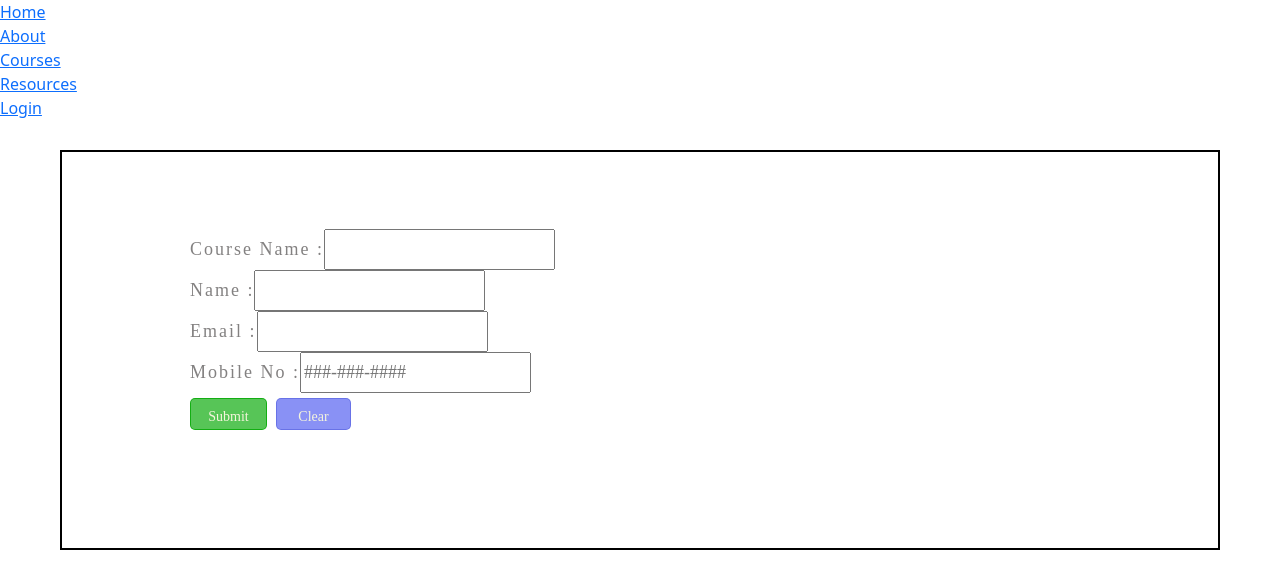
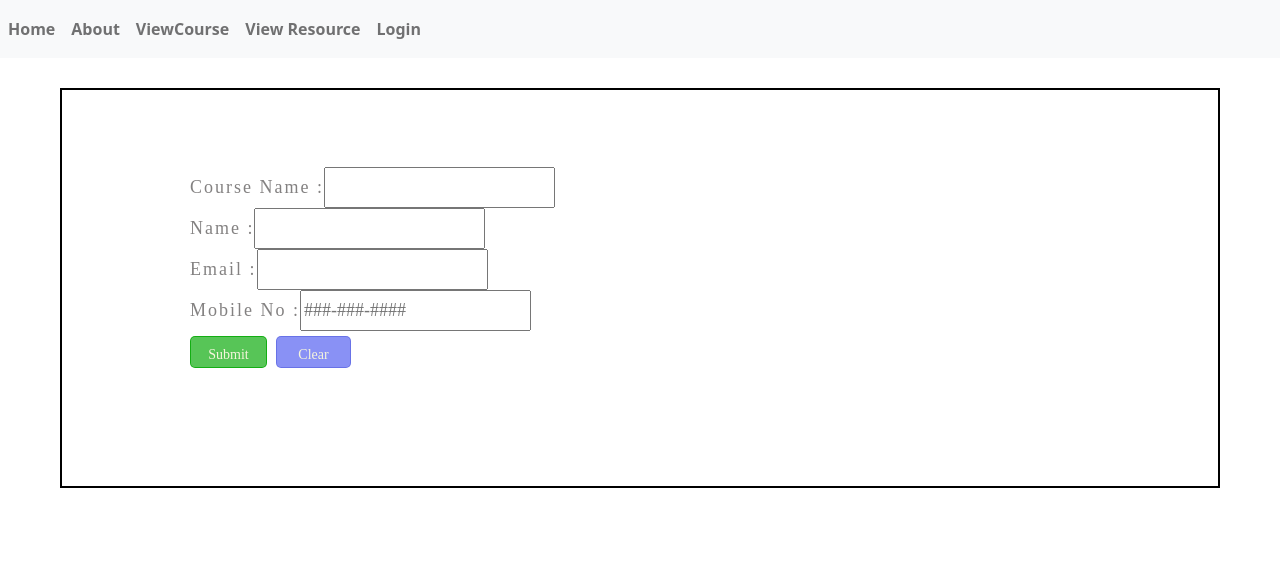
Before and after one commit to Faithinfotech-Training/Experion-Node-Team6, a React (Create React App) app in the folder front-end/: page /courseenquiry in a window 1280 px wide. Shown: the top 588 px of the page. Built offline with nearby package versions, Linux system fonts and the light colour scheme.

Commit message:
navbarcommit

```diff
--- a/front-end/src/Course/courseDetails.js
+++ b/front-end/src/Course/courseDetails.js
@@ -2,7 +2,8 @@ import { useState, useEffect } from "react";
 import {useParams} from "react-router-dom"
 import axios from "axios";
 import { useNavigate } from 'react-router-dom';
-
+import { ToastContainer, toast } from 'react-toastify';
+import { confirmAlert } from 'react-confirm-alert';
 
 
 function CourseDetails(){
@@ -58,20 +59,36 @@ useEffect(()=> {
                 onClick={()=>DeleteCourse(course.id)} style={styling2}>Delete</button>
         </div>
 
+        <ToastContainer/>
 
 
         </>);
 }
-function DeleteCourse(id){
-    console.log('delete1 promise was fullfilled')
-    axios
-    .delete(`http://localhost:5001/course/${id}`)
-    .then(response => {
-    console.log('delete promise was fullfilled')
-    console.log(response)
-    })
-    window.location = '/CourseList'
+
+    const DeleteCourse = (id) => {
+        confirmAlert({
+            title: 'Course Delete',
+            message: 'Are you sure to do this.',
+            buttons: [
+              {
+                label: 'Yes',
+                onClick: () => {
+                    axios.delete(`http://localhost:5001/course/${id}`)
+                        .then((response) => {
+                            toast.success("Course deleted succesfully")
+                            window.location = '/CourseList'
+                        })
+                        .catch((error) => {
+                            toast.success("Error occured while Deleting")
+                        })
+                }
+              },
+              {
+                label: 'No'
+              }
+            ]
+          });
+
     }
 
-
 export default CourseDetails;
--- /dev/null
+++ b/front-end/src/components/customer/custapp.css
@@ -0,0 +1,8 @@
+
+  nav{
+      display:inline;
+  }
+
+  .nav li{
+    display: inline-block;
+  }
--- a/front-end/src/components/customer/customerApp.js
+++ b/front-end/src/components/customer/customerApp.js
@@ -11,7 +11,7 @@ import ViewResource from "./viewResource";
 import ViewResourceDetails from "./detailResourceView";
 import  { useEffect } from "react";
 import ReactGA from 'react-ga';
-
+import './custapp.css'
 function CustomerApp(){
     useEffect(()=>
     {
@@ -26,13 +26,34 @@ function CustomerApp(){
     return(
         <>
 <Router>
-<div><Link  to='/'>Home</Link></div>
-<div><Link  to='/about'>About</Link></div>
-<div ><Link  to="/viewcourse">Courses</Link></div>
-<div ><Link  to="/viewresource">Resources</Link></div>
+<nav class="navbar navbar-expand-lg navbar-light bg-light">
+    <div class="collapse navbar-collapse" id="navbarSupportedContent">
+        <ul class="navbar-nav mr-auto">
+        <li class="nav-item active">
+        <a class="nav-link" href="/">Home </a>
+        </li>
+        <li class="nav-item">
+        <a class="nav-link" href="/about">About </a>
 
-<div ><Link  to="/login">Login</Link></div>
+        </li>
+        <li class="nav-item">
+        <a class="nav-link" href="/viewcourse">ViewCourse </a>
 
+        </li>
+
+        <li class="nav-item">
+        <a class="nav-link" href="/viewresource">View Resource </a>
+
+        </li>
+        <li class="nav-item">
+        <a class="nav-link" href="/login">Login</a>
+
+        </li>
+
+
+        </ul>
+    </div>
+</nav>
 
 
 <Routes>
```
Also changed, not shown: 1 other file (tests, documents, lock files or other folders).
